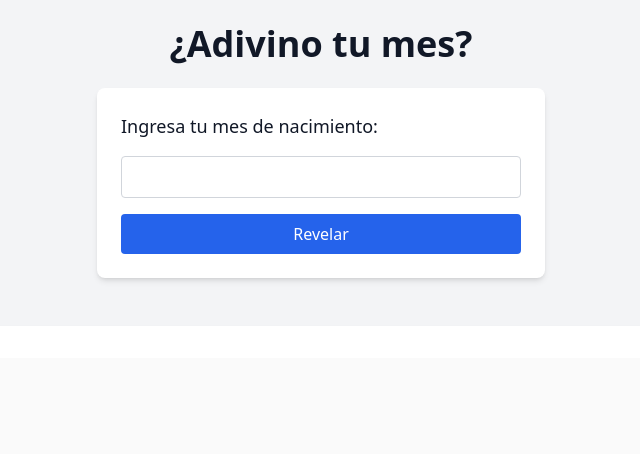
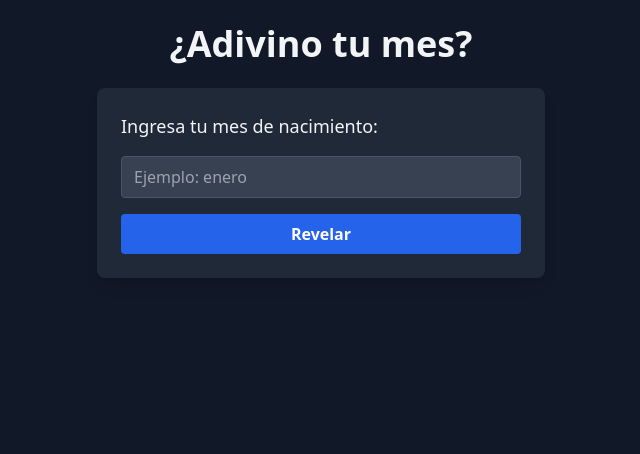
Before and after one commit to naabit/adivino-mes, a Flask app: page / in a window 1280 px wide. Shown: the top 454 px of the page, without its empty margins (319-959 px from the left). After the commit the page ends 278 px from the top, so only its background shows below. Run offline with Flask 3, Linux system fonts and the light colour scheme; some libraries are stand-ins or nearby versions.

Commit message:
Update index.html
class css correcto

```diff
--- a/templates/index.html
+++ b/templates/index.html
@@ -5,42 +5,27 @@
   <script src="https://cdn.tailwindcss.com"></script>
   <title>¿Adivino tu mes?</title>
 </head>
-<body class="bg-gray-100 font-sans text-gray-900 min-h-screen flex flex-col items-center p-6">
+<body class="bg-gray-900 text-gray-100 font-sans min-h-screen flex flex-col items-center p-6">
 
   <h1 class="text-4xl font-bold mb-6">¿Adivino tu mes?</h1>
 
-  <form method="POST" action="/resultado" class="mb-12 w-full max-w-md bg-white p-6 rounded-lg shadow-md flex flex-col gap-4">
+  <form method="POST" action="/resultado" class="mb-12 w-full max-w-md bg-gray-800 p-6 rounded-lg shadow-lg flex flex-col gap-4">
     <label for="mes" class="text-lg font-medium">Ingresa tu mes de nacimiento:</label>
-    <input type="text" name="mes" required class="border border-gray-300 rounded px-3 py-2 focus:outline-none focus:ring-2 focus:ring-blue-500" />
-    <button type="submit" class="bg-blue-600 text-white rounded py-2 hover:bg-blue-700 transition">Revelar</button>
+    <input
+      type="text"
+      name="mes"
+      required
+      class="bg-gray-700 border border-gray-600 rounded px-3 py-2 text-gray-100 placeholder-gray-400 focus:outline-none focus:ring-2 focus:ring-blue-500"
+      placeholder="Ejemplo: enero"
+    />
+    <button
+      type="submit"
+      class="bg-blue-600 hover:bg-blue-700 transition rounded py-2 text-white font-semibold"
+    >
+      Revelar
+    </button>
   </form>
 
-  <div class="bg-white flex flex-col justify-center items-stretch w-full max-w-7xl px-6 py-8 rounded-lg shadow-md">
-    <div class="bg-neutral-50 flex w-full flex-col items-stretch pl-9 pr-4 pt-4 pb-12 max-md:max-w-full max-md:pl-5 rounded-lg">
-      <div class="flex w-full items-center justify-between gap-5 max-md:max-w-full max-md:flex-wrap">
-        <div class="self-center w-full max-w-[1266px] mt-20 mb-12 max-md:max-w-full max-md:my-10">
-          <div class="gap-5 flex max-md:flex-col max-md:items-stretch max-md:gap-0">
-            <div class="flex flex-col items-stretch w-[52%] max-md:w-full max-md:ml-0">
-              <img
-                loading="lazy"
-                src="https://cdn.builder.io/api/v1/image/assets/TEMP/1e312f45976c5c01d21df2b3f4370986e0c9f39a0beae4a86874a1d2500e07d8?"
-                class="aspect-[0.96] object-contain object-center w-full overflow-hidden my-auto max-md:max-w-full max-md:mt-10 rounded"
-                alt="Imagen 1"
-              />
-            </div>
-            <div class="flex flex-col items-stretch w-[48%] ml-5 max-md:w-full max-md:ml-0">
-              <img
-                loading="lazy"
-                srcSet="..."
-                class="aspect-[0.86] object-contain object-center w-full overflow-hidden grow max-md:max-w-full max-md:mt-10 rounded"
-                alt="Imagen 2"
-              />
-            </div>
-          </div>
-        </div>
-      </div>
-    </div>
-  </div>
 
 </body>
 </html>
```
